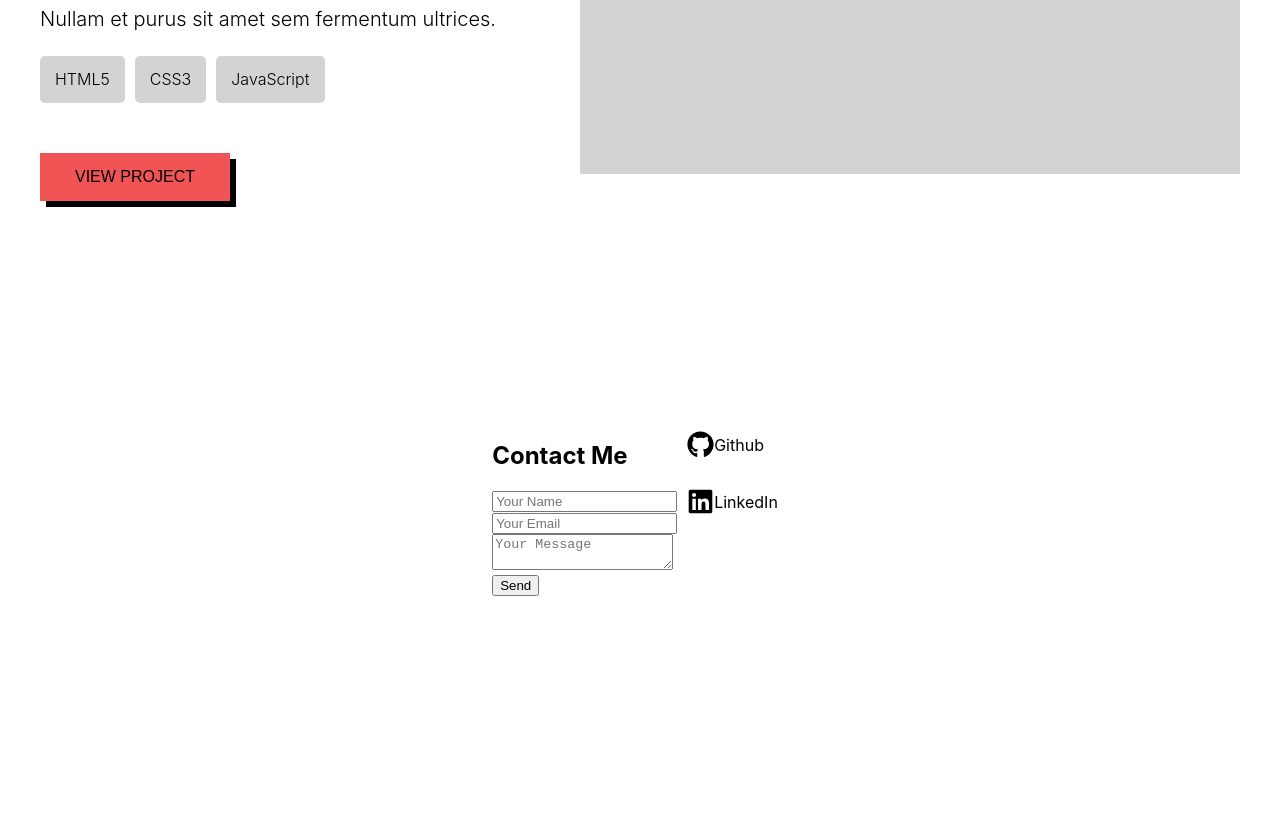
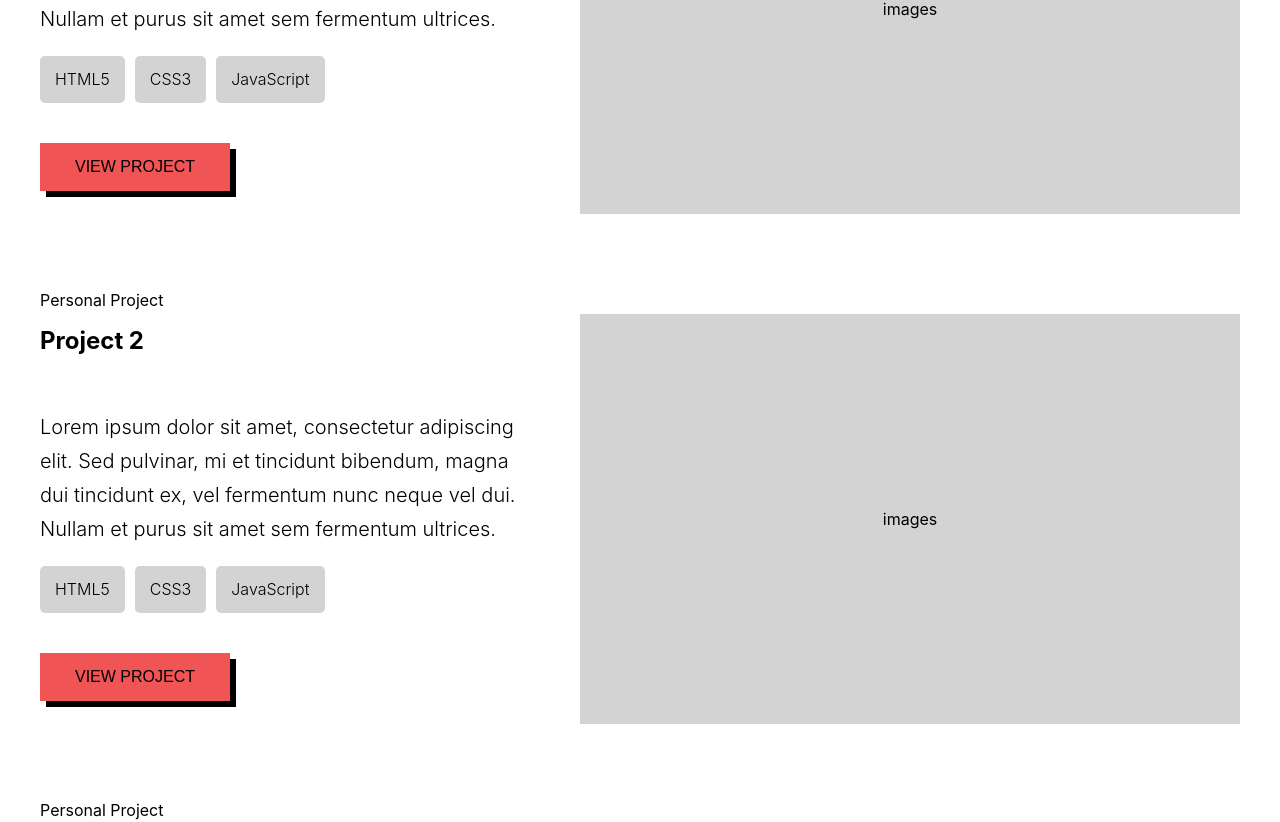
Before and after one commit to NatskiNa/Nat-portfolio-2024, a React (Create React App) app: page / in a window 1280 px wide. Shown: the part 1788-2610 px from the top of the page. Before the commit the page ends 2444 px from the top, so only its background shows below. Built offline with nearby package versions, Linux system fonts and the light colour scheme; the HTML template or start-up script is replaced by a standard one.

Commit message:
adjusted Project.css

```diff
--- a/src/App.css
+++ b/src/App.css
@@ -10,12 +10,6 @@
   padding: 20px;
   margin-bottom: 10px;
   align-items: center;
-}
-
-.section-container {
-  display: flex;
-  flex-direction: column;
-  padding: 20px;
 }
 
 .section-title {
@@ -74,13 +68,6 @@
     z-index: -1;
   }
 
-  .section-container {
-    display: flex;
-    flex-direction: row;
-    justify-content: space-between;
-    margin: 0 auto;
-  }
-
   .content-title {
     font-size: 1.5rem;
     text-align: left;
--- a/src/components/pages/About.js
+++ b/src/components/pages/About.js
@@ -16,7 +16,7 @@ const About = () => {
   return (
     <div id="about" className="page-section">
       <h1 className="section-title">ABOUT ME</h1>
-      <div className="section-container">
+      <div className="about-container">
         <div className="about">
           {/* <h2 className="content-title">BIO</h2> */}
           <div className="about-content">
--- a/src/components/pages/ProjectData.js
+++ b/src/components/pages/ProjectData.js
@@ -2,7 +2,7 @@ const ProjectData = [
   {
     id: 1,
     jobTitle: 'Junior Web Developer',
-    projectTitle: 'Ahmed Tech Academy',
+    title: 'Ahmed Tech Academy',
     introduction:
       'Lorem ipsum dolor sit amet, consectetur adipiscing elit. Sed pulvinar, mi et tincidunt bibendum, magna dui tincidunt ex, vel fermentum nunc neque vel dui. Nullam et purus sit amet sem fermentum ultrices.',
     skills: ['HTML5', 'CSS3', 'JavaScript'],
@@ -14,7 +14,7 @@ const ProjectData = [
   {
     id: 2,
     jobTitle: 'Personal Project',
-    projectTitle: 'Project 2',
+    title: 'Project 2',
     introduction:
       'Lorem ipsum dolor sit amet, consectetur adipiscing elit. Sed pulvinar, mi et tincidunt bibendum, magna dui tincidunt ex, vel fermentum nunc neque vel dui. Nullam et purus sit amet sem fermentum ultrices.',
     skills: ['HTML5', 'CSS3', 'JavaScript'],
@@ -27,7 +27,7 @@ const ProjectData = [
   {
     id: 3,
     jobTitle: 'Personal Project',
-    projectTitle: 'Project 3',
+    title: 'Project 3',
     introduction:
       'Lorem ipsum dolor sit amet, consectetur adipiscing elit. Sed pulvinar, mi et tincidunt bibendum, magna dui tincidunt ex, vel fermentum nunc neque vel dui. Nullam et purus sit amet sem fermentum ultrices.',
     skills: ['HTML5', 'CSS3', 'JavaScript'],
@@ -39,7 +39,7 @@ const ProjectData = [
   {
     id: 4,
     jobTitle: 'Personal Project',
-    projectTitle: 'Project 4',
+    title: 'Project 4',
     introduction:
       'Lorem ipsum dolor sit amet, consectetur adipiscing elit. Sed pulvinar, mi et tincidunt bibendum, magna dui tincidunt ex, vel fermentum nunc neque vel dui. Nullam et purus sit amet sem fermentum ultrices.',
     skills: ['HTML5', 'CSS3', 'JavaScript'],
--- a/src/components/pages/Projects.js
+++ b/src/components/pages/Projects.js
@@ -1,37 +1,40 @@
 import React from 'react';
 import './styles/Projects.css';
+import ProjectData from './ProjectData';
+import { Link } from 'react-router-dom';
 
 const Projects = () => {
   return (
     <div id="projects" className="page-section">
       <h1 className="section-title">PROJECTS</h1>
-      <div className="section-container">
+      <div className="project-container">
+        {ProjectData.map((project) => (
+          <div key={project.id} className="project-wrapper">
             <div className="project">
-          <p className="job-title">Junior Web Developer</p>
-          <h2 className="content-title">Ahmed Tech Academy</h2>
+              <p className="job-title">{project.jobTitle}</p>
+              <h2 className="content-title">{project.title}</h2>
               <div className="project-content">
-            <p>
-              Lorem ipsum dolor sit amet, consectetur adipiscing elit. Sed
-              pulvinar, mi et tincidunt bibendum, magna dui tincidunt ex, vel
-              fermentum nunc neque vel dui. Nullam et purus sit amet sem
-              fermentum ultrices.
-            </p>
+                <p>{project.introduction}</p>
                 <div className="skills-content">
-              <div className="skill-item">HTML5</div>
-              <div className="skill-item">CSS3</div>
-              <div className="skill-item">JavaScript</div>
+                  {project.skills.map((skill, index) => (
+                    <div key={index} className="skill-item">
+                      {skill}
                     </div>
-            <div className="button-container">
-              <a href="/NN_CV.pdf" target="_blank" rel="noopener noreferrer">
+                  ))}
+                </div>
+                <div className="project-link-container">
+                  <Link to={`/projects/${project.id}`}>
                     <button>VIEW PROJECT</button>
-              </a>
+                  </Link>
                 </div>
               </div>
             </div>
 
             <div className="project-images">
-          <div className="image-container">images</div>
+              <div className="project-image-container">images</div>
             </div>
+          </div>
+        ))}
       </div>
     </div>
   );
--- a/src/components/pages/styles/About.css
+++ b/src/components/pages/styles/About.css
@@ -1,3 +1,9 @@
+.about-container {
+  display: flex;
+  flex-direction: column;
+  padding: 20px;
+}
+
 .about,
 .skills {
   width: 100%;
@@ -53,12 +59,12 @@ button:active {
 }
 
 @media screen and (min-width: 769px) {
-  /* .section-container {
+  .about-container {
     display: flex;
     flex-direction: row;
     justify-content: space-between;
     margin: 0 auto;
-  } */
+  }
 
   .about,
   .skills {
@@ -100,7 +106,7 @@ button:active {
 }
 
 @media screen and (min-width: 1025px) {
-  .section-container {
+  .about-container {
     padding: 40px;
   }
 
--- a/src/components/pages/styles/Projects.css
+++ b/src/components/pages/styles/Projects.css
@@ -1,3 +1,9 @@
+.project-container {
+  display: flex;
+  flex-direction: column;
+  padding: 20px;
+}
+
 .project,
 .project-images {
   width: 100%;
@@ -6,6 +12,7 @@
 
 .job-title {
   text-align: left;
+  font-size: 1rem;
 }
 
 .project-content {
@@ -15,11 +22,32 @@
   font-weight: 300;
 }
 
+.project-link-container {
+  margin-top: 40px;
+}
+
+.project-image-container {
+  width: 100%;
+  margin-top: 40px;
+  height: 300px;
+  background-color: LightGray;
+  display: flex;
+  justify-content: center;
+  align-items: center;
+}
+
 @media screen and (min-width: 769px) {
-  .project-content {
-    font-size: 1.12rem;
-    line-height: 1.6;
-    margin-top: 50px;
+  .project-container {
+    display: flex;
+    flex-direction: column; /* 全体のプロジェクトを縦に並べる */
+    gap: 40px; /* 各プロジェクト間のスペース */
+  }
+
+  .project-wrapper {
+    display: flex;
+    flex-direction: row; /* 横並びにする */
+    justify-content: space-between; /* 左右に均等に配置 */
+    align-items: flex-start;
   }
 
   .project {
@@ -30,7 +58,7 @@
     width: 55%;
   }
 
-  .image-container {
+  .project-image-container {
     width: 100%;
     height: 375px; /* 画像のサイズを指定 */
     background-color: LightGray; /* 画像のプレースホルダーとしての色 */
@@ -41,6 +69,9 @@
 }
 
 @media screen and (min-width: 1025px) {
+  .project-container {
+    padding: 40px;
+  }
   .project-content {
     font-size: 1.25rem;
     font-weight: 300;
@@ -48,7 +79,7 @@
     margin-top: 55px;
   }
 
-  .image-container {
+  .project-image-container {
     width: 100%;
     height: 410px; /* 画像のサイズを指定 */
   }
```
Lines whose indentation alone changed are shown as unchanged.
